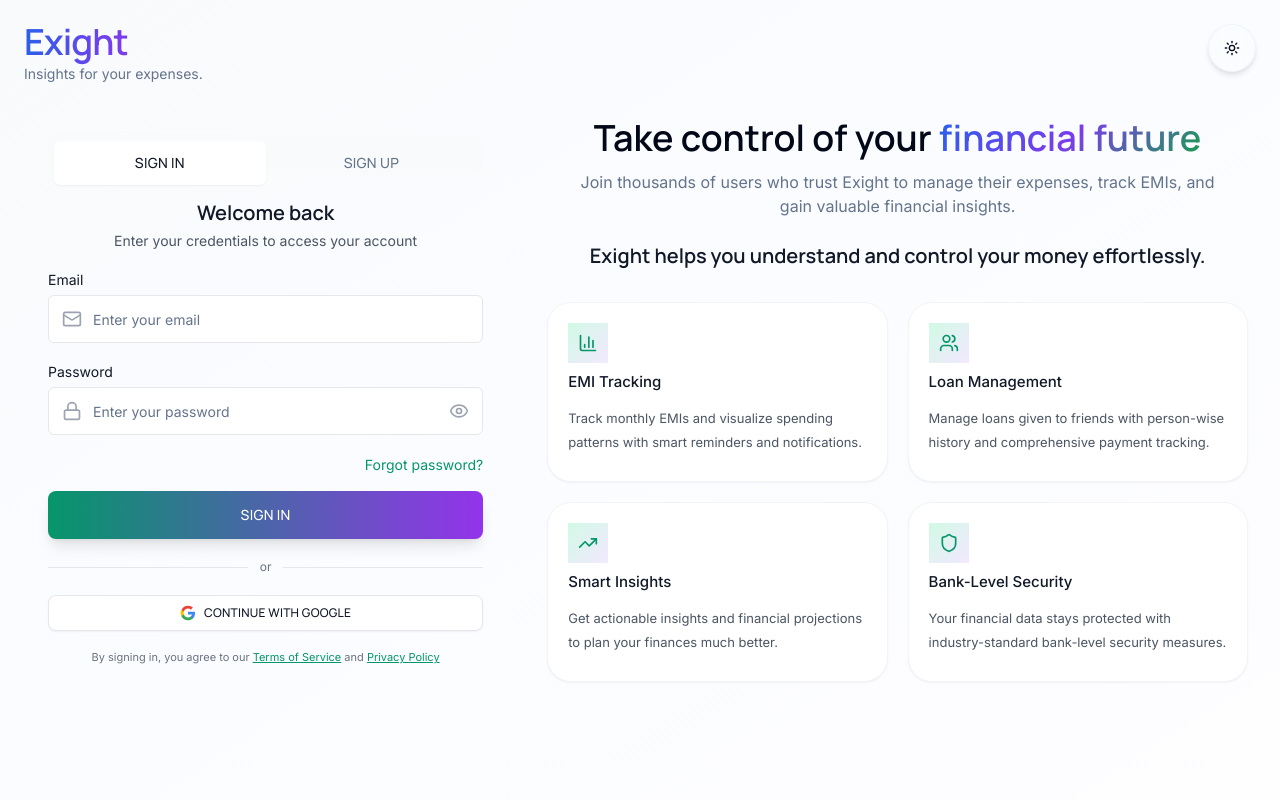
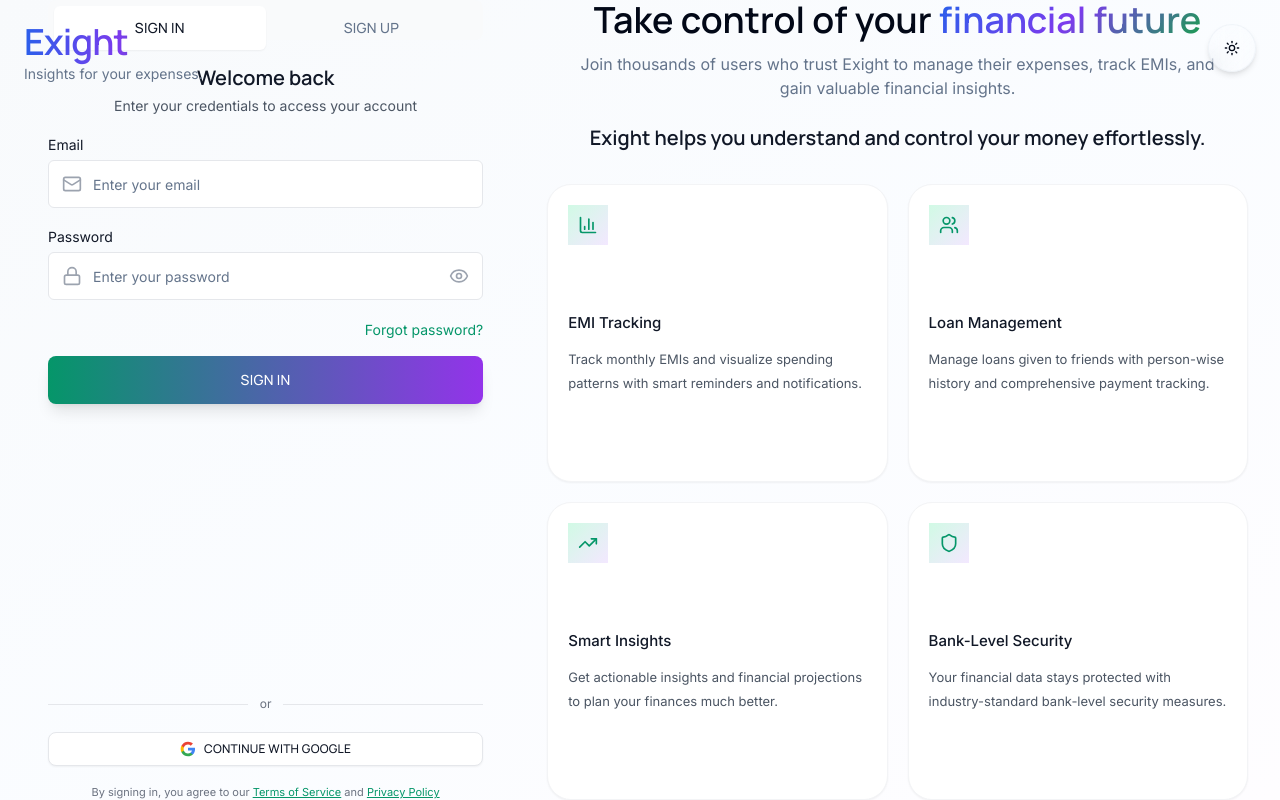
Before and after one commit to rescuedragon/exight2.0, a React (Vite) app: page /#/ in a window 1280 px wide. Built offline with nearby package versions, Linux system fonts and the light colour scheme.

Commit message:
style(login): vertical fill for both columns; AuthForm and features take full height

```diff
--- a/src/components/auth/AuthForm.tsx
+++ b/src/components/auth/AuthForm.tsx
@@ -52,8 +52,8 @@
   };
 
   return (
-    <div className={cn("w-full", className)}>
-      <Tabs defaultValue="login" className="w-full">
+    <div className={cn("w-full h-full", className)}>
+      <Tabs defaultValue="login" className="w-full h-full">
         <TabsList className="grid w-full grid-cols-2 mb-6 bg-gray-50 p-1.5 rounded-lg" role="tablist" aria-label="Authentication mode">
           <TabsTrigger
             value="login"
@@ -73,7 +73,7 @@
           </TabsTrigger>
         </TabsList>
 
-        <TabsContent value="login" className="space-y-4">
+        <TabsContent value="login" className="space-y-4 flex-1">
           <div className="space-y-1 text-center">
             <h2 className="text-xl typography-heading text-gray-900">Welcome back</h2>
             <p className="text-gray-600 text-sm typography-body">Enter your credentials to access your account</p>
@@ -142,7 +142,7 @@
           </form>
         </TabsContent>
 
-        <TabsContent value="register" className="space-y-4">
+        <TabsContent value="register" className="space-y-4 flex-1">
           <div className="space-y-1 text-center">
             <h2 className="text-xl typography-heading text-gray-900">Create account</h2>
             <p className="text-gray-600 text-sm typography-body">Sign up to start managing your finances</p>
--- a/src/pages/LoginPage.tsx
+++ b/src/pages/LoginPage.tsx
@@ -20,11 +20,11 @@
       </div>
 
       {/* 40/60 grid that vertically centers both sides - full-bleed width */}
-      <div className="min-h-screen w-full grid grid-cols-1 lg:grid-cols-[2fr_3fr] items-center gap-x-12 px-4 md:px-8">
+      <div className="min-h-screen w-full grid grid-cols-1 lg:grid-cols-[2fr_3fr] items-stretch gap-x-12 px-4 md:px-8">
         {/* Left: Auth (40%) */}
-        <div className="flex items-center justify-center py-16 lg:py-0">
-          <div className="w-full space-y-5 px-2 sm:px-4">
-            <AuthForm />
+        <div className="h-full flex items-center justify-center py-8 lg:py-0">
+          <div className="w-full h-full flex flex-col justify-center space-y-5 px-2 sm:px-4">
+            <AuthForm className="h-full flex flex-col justify-center" />
             <div className="flex items-center gap-3">
               <div className="flex-1 border-t border-gray-200 dark:border-gray-800"></div>
               <span className="text-xs text-gray-500 typography-small">or</span>
@@ -38,7 +38,7 @@
         </div>
 
         {/* Right: Promo (60%) */}
-        <div className="flex flex-col items-center justify-center py-16 lg:py-0">
+        <div className="h-full flex flex-col items-center justify-center py-12 lg:py-0">
           <div className="w-full text-center mb-6 px-2 sm:px-4">
             <h2 className="text-3xl md:text-4xl typography-heading text-foreground">
               Take control of your <span className="gradient-text">financial future</span>
```
Also changed, not shown: 1 other file (tests, documents, lock files or other folders).
